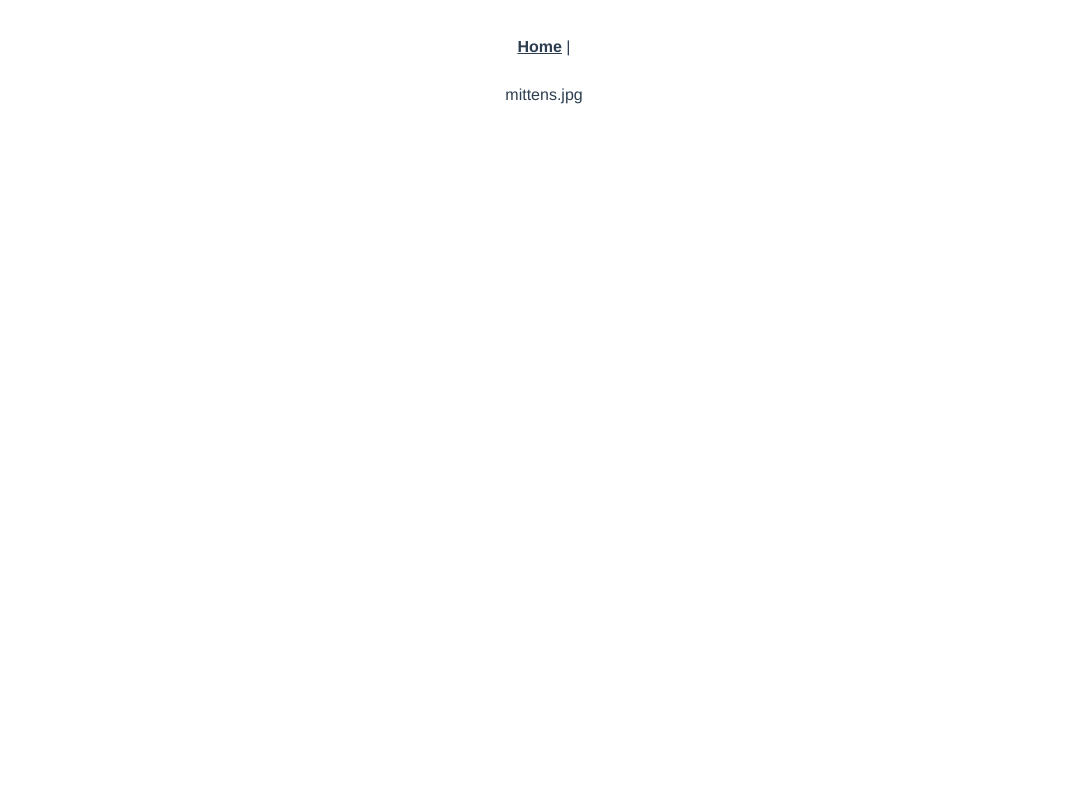
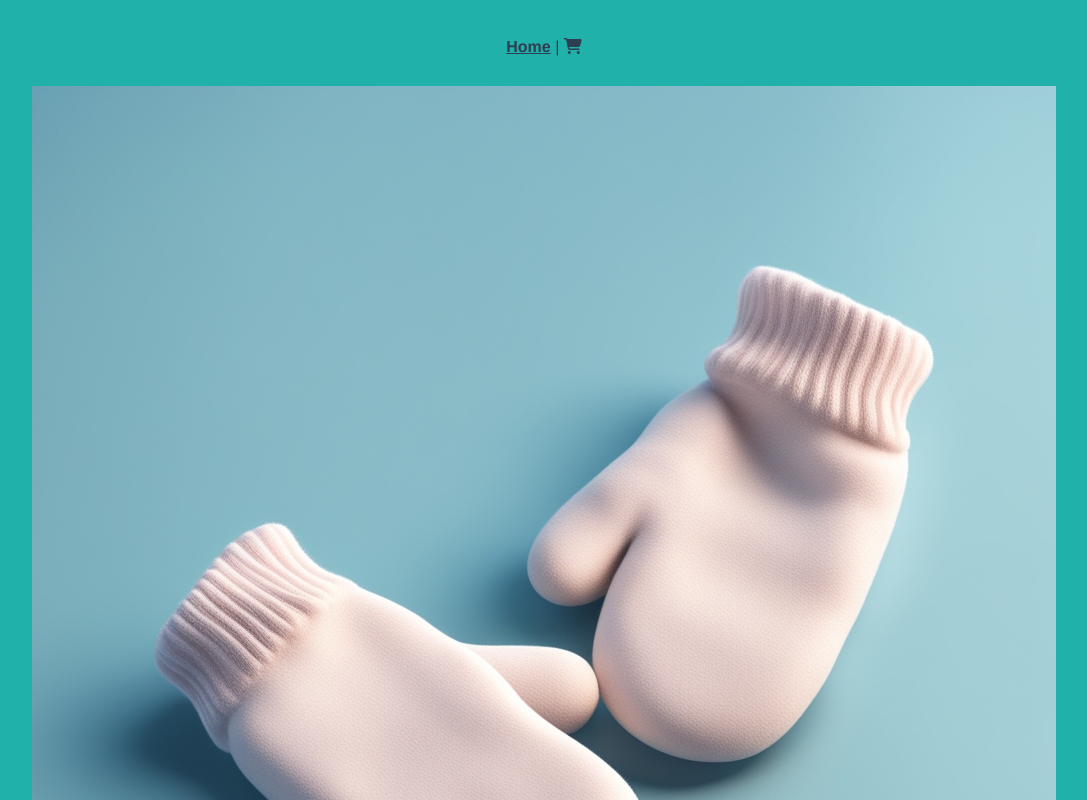
Before and after one commit to tdtrevathan/Ecommerce, a Vue app in the folder frontend/: page /details/bkbkjjdflkdjg in a window 1280 px wide. Shown: the top 800 px of the page, without its empty margins (96-1183 px from the left). Built offline with nearby package versions, Linux system fonts and the light colour scheme.

Commit message:
added link to checkout

```diff
--- a/frontend/src/App.vue
+++ b/frontend/src/App.vue
@@ -1,6 +1,10 @@
 <template>
   <nav>
     <router-link to="/">Home</router-link> |
+
+    <router-link to="/checkout">
+      <i class="fa-solid fa-cart-shopping absolute"></i>
+    </router-link>
   </nav>
   <router-view/>
 </template>
@@ -14,6 +18,10 @@
   color: #2c3e50;
 }
 
+body{
+  background-color: lightseagreen;
+}
+
 nav {
   padding: 30px;
 }
@@ -24,6 +32,10 @@ nav a {
 }
 
 nav a.router-link-exact-active {
-  color: #42b983;
+  color: #83e4ff;
+}
+
+* {
+  caret-color: transparent;
 }
 </style>
--- a/frontend/src/components/ProductDetails.vue
+++ b/frontend/src/components/ProductDetails.vue
@@ -1,13 +1,13 @@
 <template>
     <div v-for="item in carouselImages" :key="item.itemGuid">
         <div v-if="isItem(item.itemGuid)">
-            {{ item.imageUrl }}
+            <img :src="require(`@/assets/images/${item.imageUrl}`)"/>
         </div>
     </div>
 </template>
 
 <script setup lang="ts">
-import { mergeProps, onMounted } from 'vue'
+import { onMounted } from 'vue'
 import carouselImagesJson from '@/assets/data/carouselItems.json'
 import { useRoute } from 'vue-router';
 import { ref } from 'vue';
```
